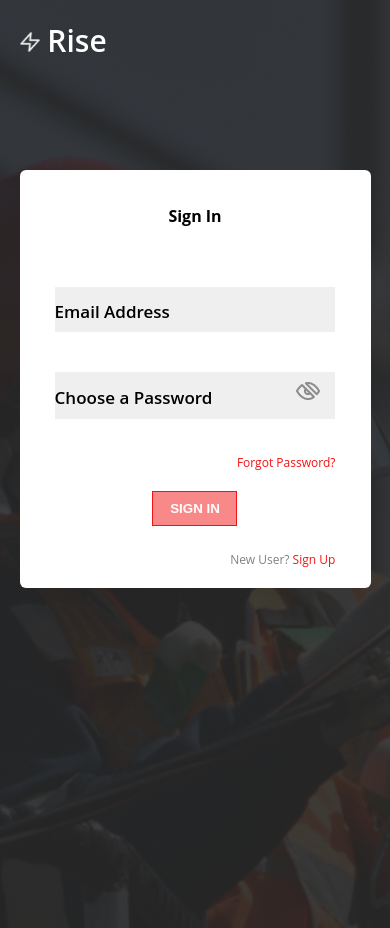
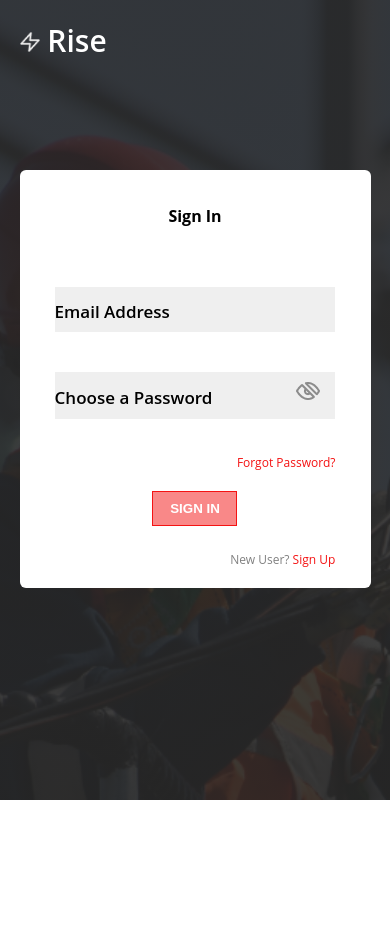
Before and after one commit to Abolore200/rise-project, a plain HTML site: page public/sign-in.html in a window 390 px wide. After the commit the page ends 844 px from the top, so only its background shows below. Drawn offline with Linux system fonts and the light colour scheme.

Commit message:
updated sign-in and sign-up

```diff
--- a/public/asset/CSS/responsive-media.css
+++ b/public/asset/CSS/responsive-media.css
@@ -1,5 +1,4 @@
 @media screen and (max-width:768px){
-body{height:100vh;}
 *{padding:0;margin:0;box-sizing:border-box;outline:none}
 .rise-home-page {width:90%;margin:0 auto;}
 form{width:100%;margin:0 auto;}
--- a/public/asset/CSS/sign-up.css
+++ b/public/asset/CSS/sign-up.css
@@ -1,5 +1,6 @@
 body{width:100%;font-family:Arial,Helvetica,sans-serif;background:linear-gradient(rgba(40, 40, 40, 0.9), rgba(40, 40, 40, 0.9)),url(../IMAGES/Mask\ Group.jpg);height:100vh;background-repeat:no-repeat;background-size:cover;background-position:center;}
 html{font-family:Verdana,Geneva,Tahoma,sans-serif;}
+body{height:800px;}
 body{width:100%;font-family:Open Sans,'Raleway';}
 html{font-family:'Raleway',Open Sans;}
 *{padding:0;margin:0;box-sizing:border-box;outline:none;}
--- a/public/sign-in.html
+++ b/public/sign-in.html
@@ -15,9 +15,6 @@
     <link rel="icon" type="image/gif" href="./asset/IMAGES/Vector.png">
     <link rel="stylesheet" type="text/css" href="./asset/CSS/responsive-media.css">
     <link rel="stylesheet" type="text/css" href="./asset/CSS/signin-ani.css">
-    <style>
-        body{height:110vh;}
-    </style>
 </head>
 <body>
     <header>
```
Also changed, not shown: public/sign-up.html (+0 -3 lines).
